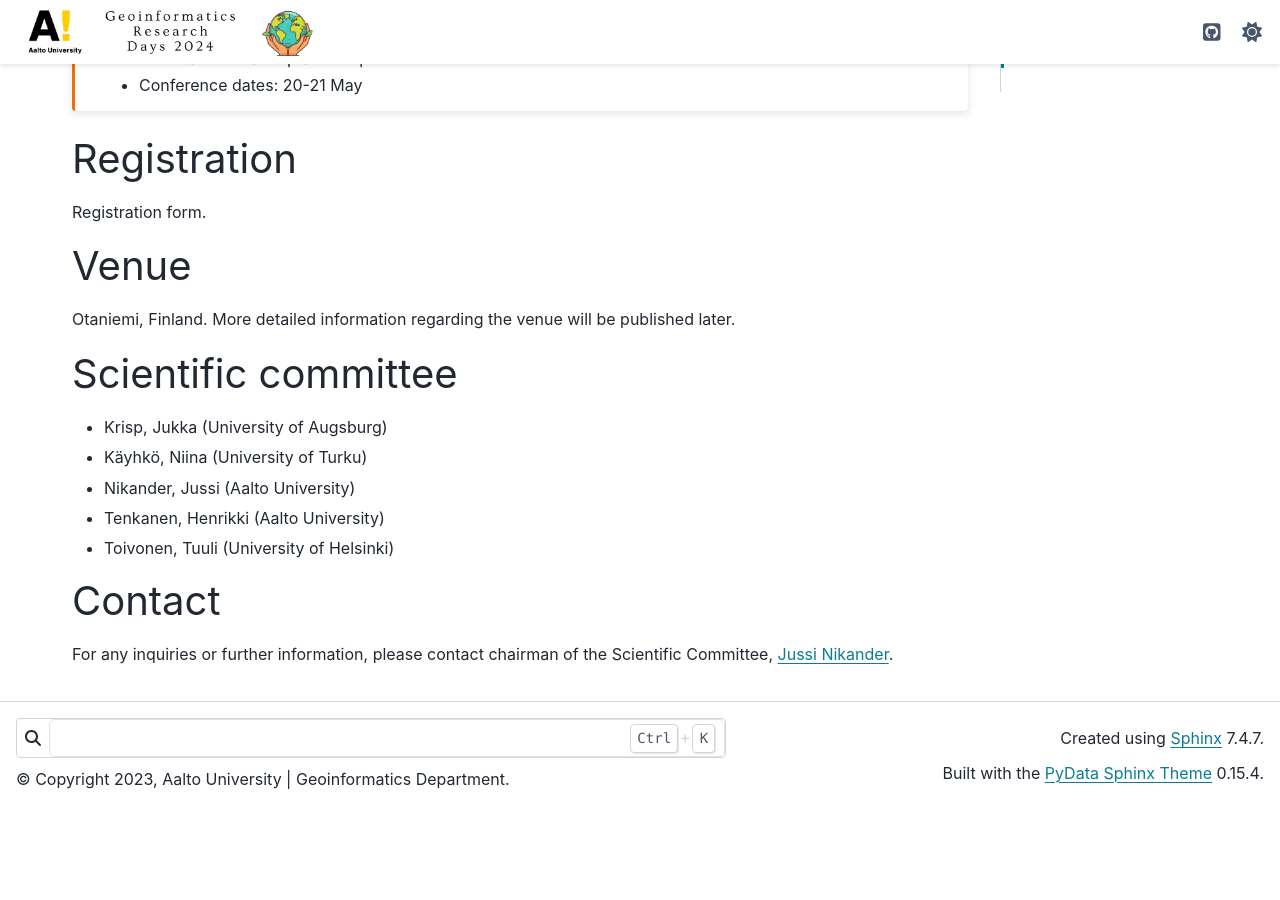
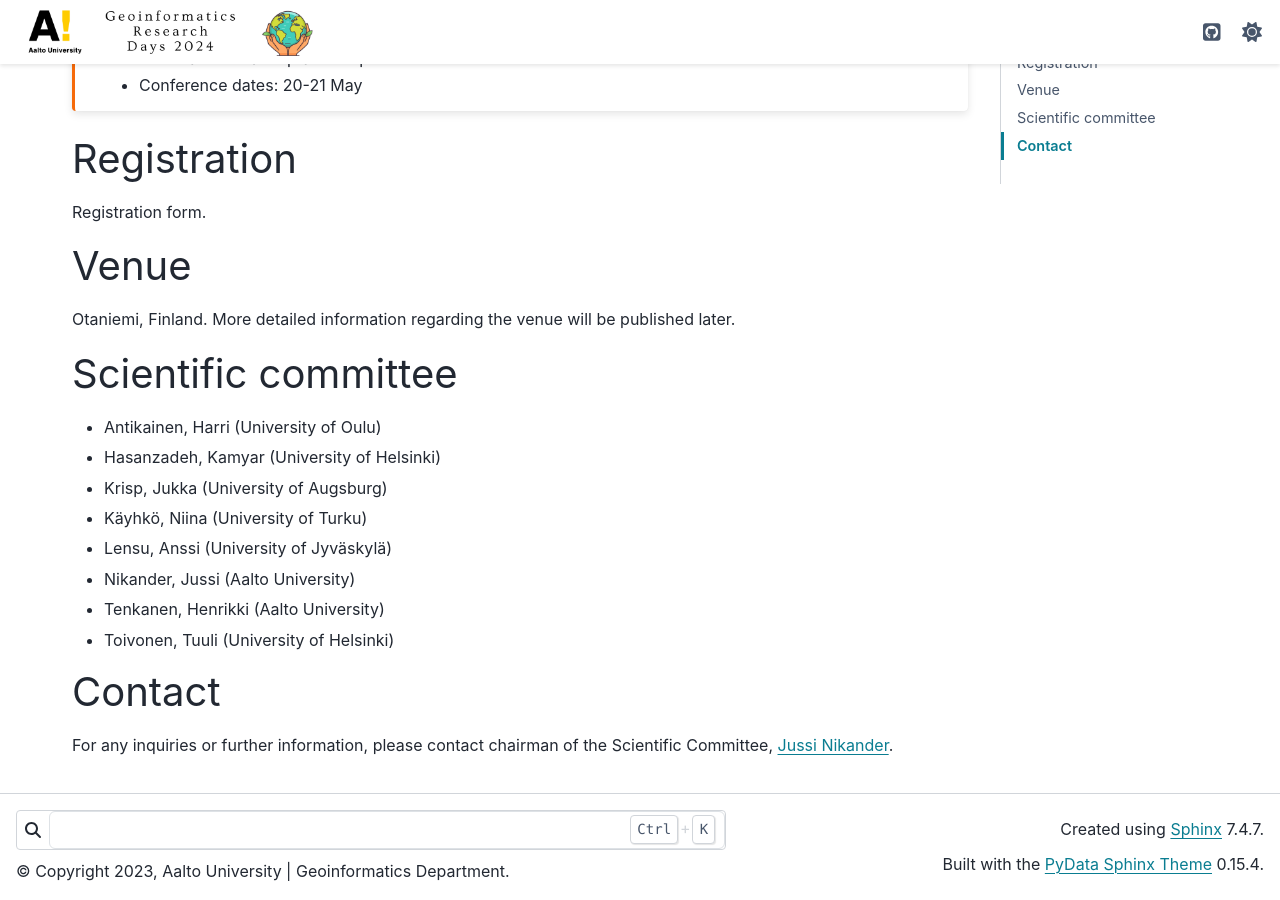
Before and after one commit to AaltoGIS/geoinformatics-days, a Sphinx documentation site: the page built from source/index.rst, in a window 1280 px wide and 900 px high, scrolled down 1601 px. Built offline with Sphinx 7.4.7 and the PyData theme 0.15.4, drawn with Linux system fonts in a browser that asks for light colours; before the commit the page ends 2410 px from its top, so only the background shows below that.

Commit message:
Add names to scientific committee

```diff
--- a/source/index.rst
+++ b/source/index.rst
@@ -66,8 +66,11 @@
 Scientific committee
 ====================
 
+- Antikainen, Harri (University of Oulu)
+- Hasanzadeh, Kamyar (University of Helsinki)
 - Krisp, Jukka (University of Augsburg)
 - Käyhkö, Niina (University of Turku)
+- Lensu, Anssi (University of Jyväskylä)
 - Nikander, Jussi (Aalto University)
 - Tenkanen, Henrikki (Aalto University)
 - Toivonen, Tuuli (University of Helsinki)
@@ -75,6 +78,7 @@
 
 Contact
 ===============
+
 For any inquiries or further information, please contact chairman of the Scientific Committee, `Jussi Nikander <https://www.aalto.fi/fi/ihmiset/jussi-nikander>`_.
 
 
```
